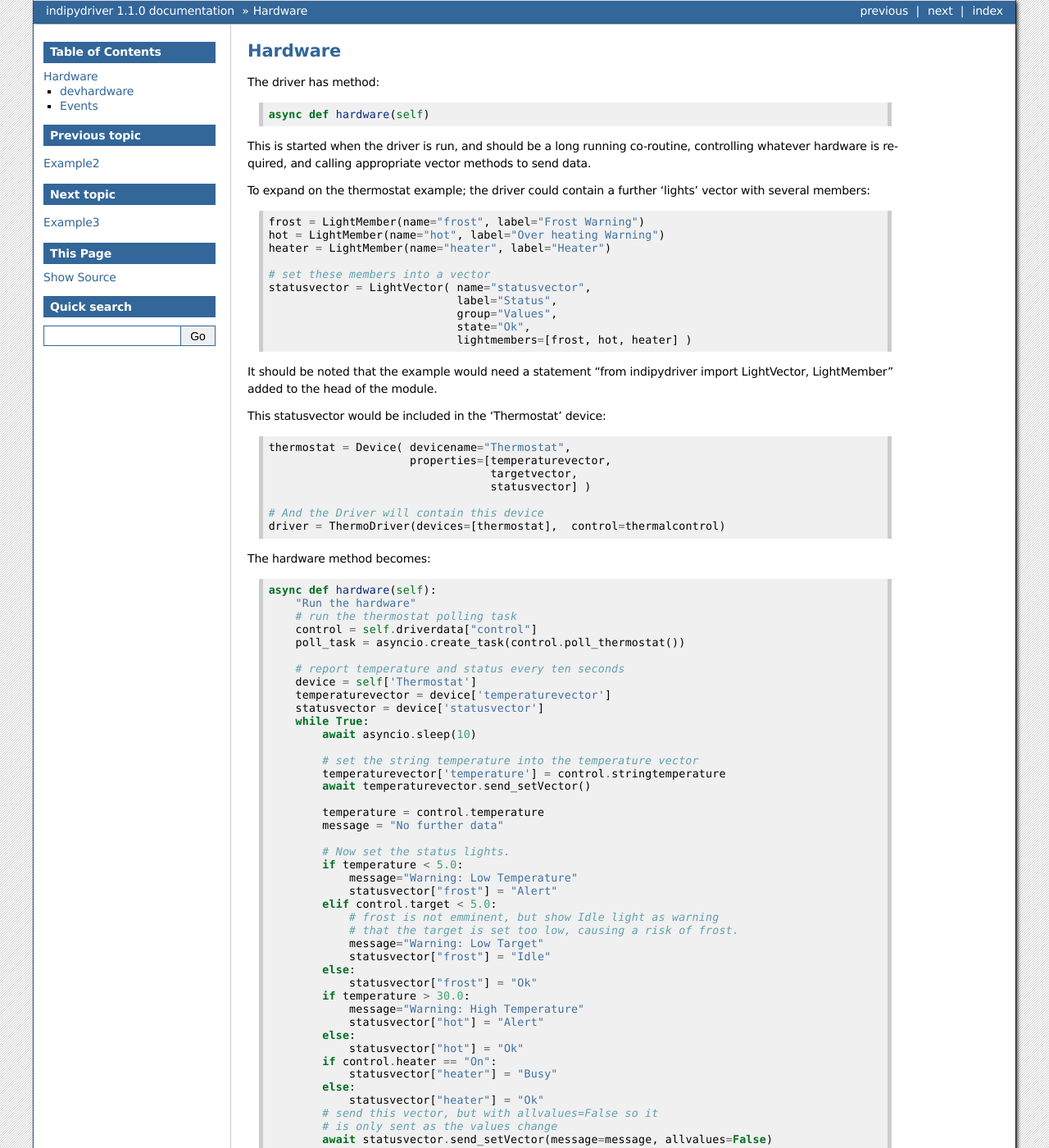
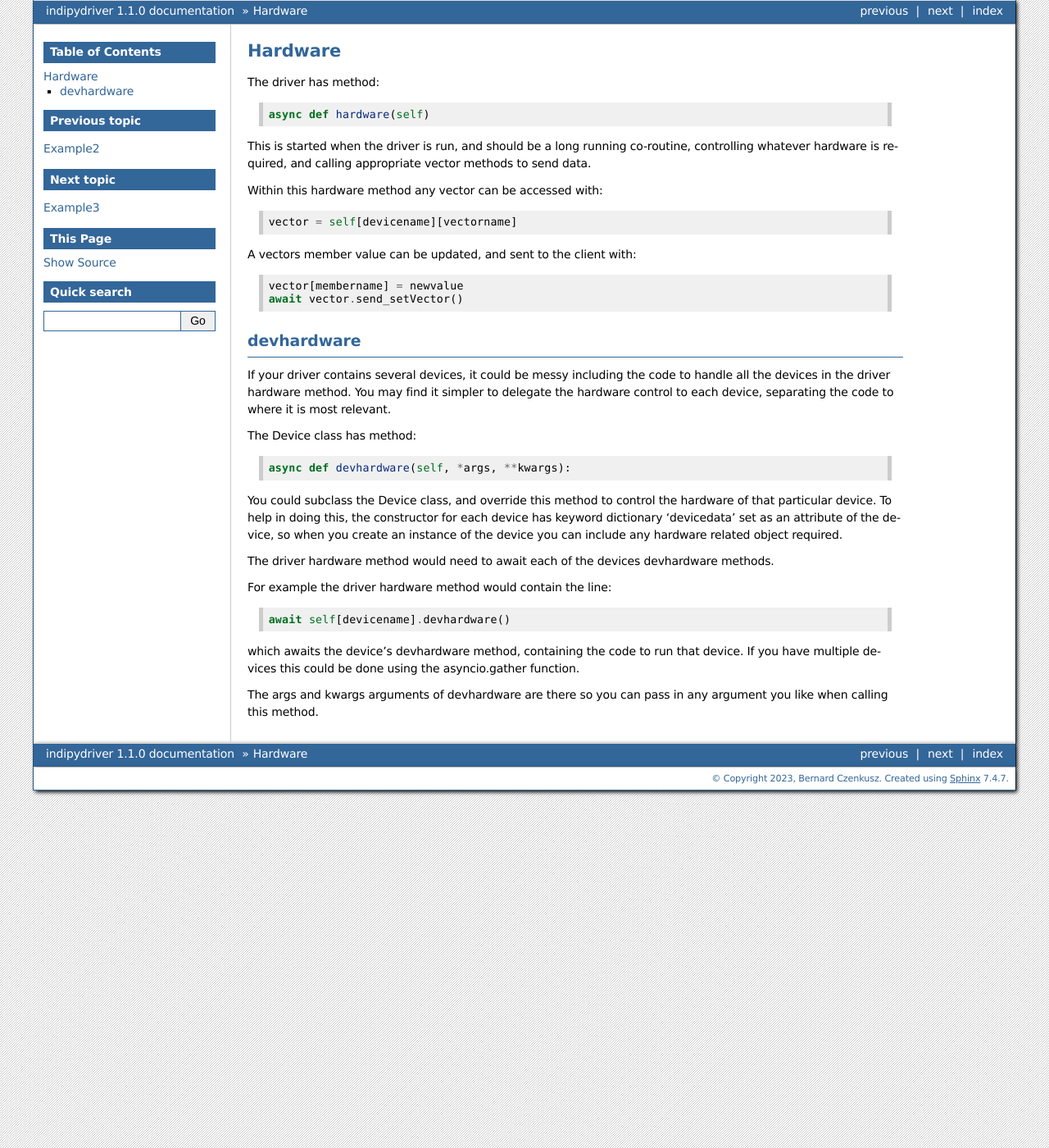
Before and after one commit to bernie-skipole/indipydriver, a Sphinx documentation site: the page built from docs/source/usage/hardware.rst, in a window 1280 px wide and 1400 px high. Shown: the whole window at 82% size. Built offline with Sphinx 7.4.7, drawn with Linux system fonts in a browser that asks for light colours; some of the changed text lies outside the part shown.

Commit message:
Working on docs

```diff
--- a/docs/source/usage/hardware.rst
+++ b/docs/source/usage/hardware.rst
@@ -8,77 +8,14 @@ The driver has method::
 
 This  is started when the driver is run, and should be a long running co-routine, controlling whatever hardware is required, and calling appropriate vector methods to send data.
 
-To expand on the thermostat example; the driver could contain a further 'lights' vector with several members::
+Within this hardware method any vector can be accessed with::
 
-        frost = LightMember(name="frost", label="Frost Warning")
-        hot = LightMember(name="hot", label="Over heating Warning")
-        heater = LightMember(name="heater", label="Heater")
+    vector = self[devicename][vectorname]
 
-        # set these members into a vector
-        statusvector = LightVector( name="statusvector",
-                                    label="Status",
-                                    group="Values",
-                                    state="Ok",
-                                    lightmembers=[frost, hot, heater] )
+A vectors member value can be updated, and sent to the client with::
 
-It should be noted that the example would need a statement "from indipydriver import LightVector, LightMember" added to the head of the module.
-
-This statusvector would be included in the 'Thermostat' device::
-
-        thermostat = Device( devicename="Thermostat",
-                             properties=[temperaturevector,
-                                         targetvector,
-                                         statusvector] )
-
-        # And the Driver will contain this device
-        driver = ThermoDriver(devices=[thermostat],  control=thermalcontrol)
-
-
-The hardware method becomes::
-
-        async def hardware(self):
-            "Run the hardware"
-            # run the thermostat polling task
-            control = self.driverdata["control"]
-            poll_task = asyncio.create_task(control.poll_thermostat())
-
-            # report temperature and status every ten seconds
-            device = self['Thermostat']
-            temperaturevector = device['temperaturevector']
-            statusvector = device['statusvector']
-            while True:
-                await asyncio.sleep(10)
-
-                # set the string temperature into the temperature vector
-                temperaturevector['temperature'] = control.stringtemperature
-                await temperaturevector.send_setVector()
-
-                temperature = control.temperature
-                message = "No further data"
-
-                # Now set the status lights.
-                if temperature < 5.0:
-                    message="Warning: Low Temperature"
-                    statusvector["frost"] = "Alert"
-                elif control.target < 5.0:
-                    # frost is not emminent, but show Idle light as warning
-                    # that the target is set too low, causing a risk of frost.
-                    message="Warning: Low Target"
-                    statusvector["frost"] = "Idle"
-                else:
-                    statusvector["frost"] = "Ok"
-                if temperature > 30.0:
-                    message="Warning: High Temperature"
-                    statusvector["hot"] = "Alert"
-                else:
-                    statusvector["hot"] = "Ok"
-                if control.heater == "On":
-                    statusvector["heater"] = "Busy"
-                else:
-                    statusvector["heater"] = "Ok"
-                # send this vector, but with allvalues=False so it
-                # is only sent as the values change
-                await statusvector.send_setVector(message=message, allvalues=False)
+     vector[membername] = newvalue
+     await vector.send_setVector()
 
 
 devhardware
@@ -90,7 +27,9 @@ The Device class has method::
 
     async def devhardware(self, *args, **kwargs):
 
-You could subclass the Device class, and override this method to control the hardware of that particular device, in which case the driver hardware method would need to await each of the devices devhardware methods.
+You could subclass the Device class, and override this method to control the hardware of that particular device. To help in doing this, the constructor for each device has keyword dictionary 'devicedata' set as an attribute of the device, so when you create an instance of the device you can include any hardware related object required.
+
+The driver hardware method would need to await each of the devices devhardware methods.
 
 For example the driver hardware method would contain the line::
 
@@ -98,58 +37,4 @@ For example the driver hardware method would contain the line::
 
 which awaits the device's devhardware method, containing the code to run that device. If you have multiple devices this could be done using the asyncio.gather function.
 
-To help in doing this, the constructor for each device has keyword dictionary 'devicedata' set as an attribute of the device, so when you create an instance of the device you can include any hardware related object required.
-
 The args and kwargs arguments of devhardware are there so you can pass in any argument you like when calling this method.
-
-
-Events
-^^^^^^
-
-On receiving data from a client, an 'event' is created and the clientevent method is awaited. You should create this method to handle data sent by the client.
-
-The 'event' is any one of enableBLOB, getProperties, newSwitchVector, newTextVector, newNumberVector or newBLOBVector objects, these 'newxxxVector' objects are requests from the client to update the members of a vector.
-
-The enableBLOB event can be ignored - it is used internally by IpyServer. If a getProperties is received, you should typically respond with::
-
-    await event.vector.send_defVector()
-
-This sends a vector definition to the client.
-
-These new vector events have attribute 'vector' which is the vector to be updated, and are also mappings of membername to new membervalue. Typically you would create code to test which vector is being altered, obtain the new member value (from event[membername]) and update your instrument accordingly.
-
-You should then update the vector and call the vector's send_setVector() method to inform the client the update has been applied.
-
-For example, in the case of receiving a target temperature for the thermostat, you could also set a warning when a target below 5.0 is set::
-
-    async def clientevent(self, event):
-        "On receiving data, this is called, and should handle any necessary actions"
-
-        # The hardware control object is stored in the driverdata dictionary
-        control = self.driverdata["control"]
-
-        match event:
-            case getProperties():
-                await event.vector.send_defVector()
-
-            case newNumberVector(devicename='Thermostat',
-                                 vectorname='targetvector') if 'target' in event:
-                newtarget = event['target']
-                try:
-                    target = self.indi_number_to_float(newtarget)
-                except TypeError:
-                    # ignore an incoming invalid number
-                    pass
-                else:
-                    control.target = target
-                    event.vector['target'] = control.stringtarget
-                    # If the target is below 5C warn of the
-                    # danger of frost due to the target being low
-                    if target < 5.0:
-                        await event.vector.send_setVector(message="Setting a target below 5C risks frost damage",
-                                                          state='Alert')
-                    else:
-                        await event.vector.send_setVector(message="Target Set", state='Ok')
-
-
-So the target is set, but the client GUI displays a warning.
```
Also changed, not shown: 1 other file.
